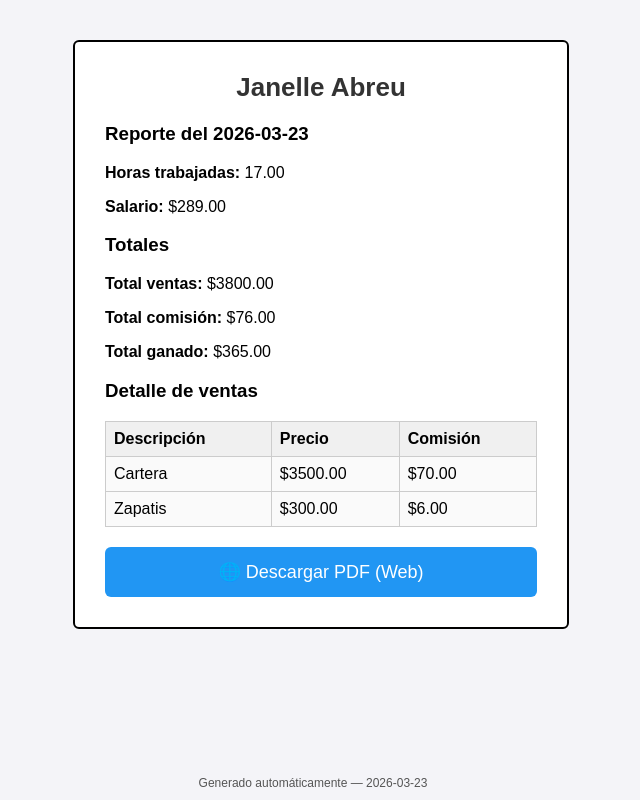
After one commit to tecnimusic-bit/janelle-reportes, a Flask app: page /pdfweb/3 in a window 1280 px wide. The commit adds this page. Shown: the whole page, without its empty margins (327-967 px from the left). Run offline with Flask 3, Linux system fonts and the light colour scheme; data comes from the database, SQL or seed files in the repository.

Commit message:
PDF Web profesional agregado

```diff
--- a/app.py
+++ b/app.py
@@ -205,7 +205,7 @@ def borrar(id):
 
 
 # -----------------------------------
-#   PDF DEL DÍA ACTUAL
+#   PDF DEL DÍA ACTUAL (PC)
 # -----------------------------------
 @app.route('/pdf', methods=['POST'])
 def pdf():
@@ -244,7 +244,7 @@ def pdf():
 
 
 # -----------------------------------
-#   PDF DE REPORTE GUARDADO
+#   PDF DE REPORTE GUARDADO (PC)
 # -----------------------------------
 @app.route('/pdf_reporte/<int:id>', methods=['POST'])
 def pdf_reporte(id):
@@ -283,6 +283,31 @@ def pdf_reporte(id):
 
 
 # -----------------------------------
+#   PDF WEB (Render)
+# -----------------------------------
+@app.route('/pdfweb/<int:id>')
+def pdfweb(id):
+    conn = sqlite3.connect("historial.db")
+    c = conn.cursor()
+    c.execute("SELECT fecha, horas, salario, total_ventas, total_comision, total_ganado, ventas_json FROM reportes WHERE id=?", (id,))
+    fila = c.fetchone()
+    conn.close()
+
+    ventas = json.loads(fila[6])
+
+    return render_template(
+        "reporte_pdf_web.html",
+        fecha=fila[0],
+        horas=fila[1],
+        salario=fila[2],
+        total_ventas=fila[3],
+        total_comision=fila[4],
+        total_ganado=fila[5],
+        ventas=ventas
+    )
+
+
+# -----------------------------------
 #   INICIAR APP
 # -----------------------------------
 if __name__ == '__main__':
--- /dev/null
+++ b/templates/reporte_pdf_web.html
@@ -0,0 +1,123 @@
+{% extends "base.html" %}
+{% block content %}
+
+<style>
+/* Marco tipo hoja */
+.pdf-page {
+    width: 90%;
+    max-width: 600px;
+    margin: 20px auto;
+    background: white;
+    padding: 30px;
+    border: 2px solid #000;
+    border-radius: 6px;
+    position: relative;
+}
+
+/* Encabezado */
+.pdf-header {
+    text-align: center;
+    font-size: 26px;
+    font-weight: bold;
+    margin-bottom: 20px;
+    color: #333;
+}
+
+/* Tabla */
+.pdf-table {
+    width: 100%;
+    border-collapse: collapse;
+    margin-top: 15px;
+}
+
+.pdf-table th, .pdf-table td {
+    border: 1px solid #ccc;
+    padding: 8px;
+}
+
+/* Pie de página automático */
+.pdf-footer {
+    position: fixed;
+    bottom: 10px;
+    left: 0;
+    width: 100%;
+    text-align: center;
+    font-size: 12px;
+    color: #555;
+}
+
+/* Botón imprimir */
+.print-btn {
+    width: 100%;
+    padding: 14px;
+    background: #2196F3;
+    color: white;
+    border: none;
+    font-size: 18px;
+    margin-top: 20px;
+    border-radius: 6px;
+}
+
+/* Ocultar botón al imprimir */
+@media print {
+    .print-btn {
+        display: none;
+    }
+}
+</style>
+
+<!-- ABRIR AUTOMÁTICAMENTE EL DIÁLOGO DE IMPRESIÓN -->
+<script>
+window.onload = function() {
+    setTimeout(() => {
+        window.print();
+    }, 500);
+};
+
+// Cambiar nombre automático del PDF
+document.title = "Reporte_{{ fecha }}";
+</script>
+
+<div class="pdf-page">
+
+    <div class="pdf-header">Janelle Abreu</div>
+
+    <h3>Reporte del {{ fecha }}</h3>
+
+    <p><strong>Horas trabajadas:</strong> {{ "%.2f"|format(horas) }}</p>
+    <p><strong>Salario:</strong> ${{ "%.2f"|format(salario) }}</p>
+
+    <h3>Totales</h3>
+    <p><strong>Total ventas:</strong> ${{ "%.2f"|format(total_ventas) }}</p>
+    <p><strong>Total comisión:</strong> ${{ "%.2f"|format(total_comision) }}</p>
+    <p><strong>Total ganado:</strong> ${{ "%.2f"|format(total_ganado) }}</p>
+
+    {% if ventas %}
+    <h3>Detalle de ventas</h3>
+    <table class="pdf-table">
+        <tr>
+            <th>Descripción</th>
+            <th>Precio</th>
+            <th>Comisión</th>
+        </tr>
+        {% for v in ventas %}
+        <tr>
+            <td>{{ v.descripcion }}</td>
+            <td>${{ "%.2f"|format(v.precio) }}</td>
+            <td>${{ "%.2f"|format(v.comision) }}</td>
+        </tr>
+        {% endfor %}
+    </table>
+    {% endif %}
+
+    <button onclick="window.print()" class="print-btn">
+        🌐 Descargar PDF (Web)
+    </button>
+
+</div>
+
+<div class="pdf-footer">
+    Generado automáticamente — {{ fecha }}
+</div>
+
+{% endblock %}
```
Also changed, not shown: templates/reporte_pasado.html (+14 -51 lines).
